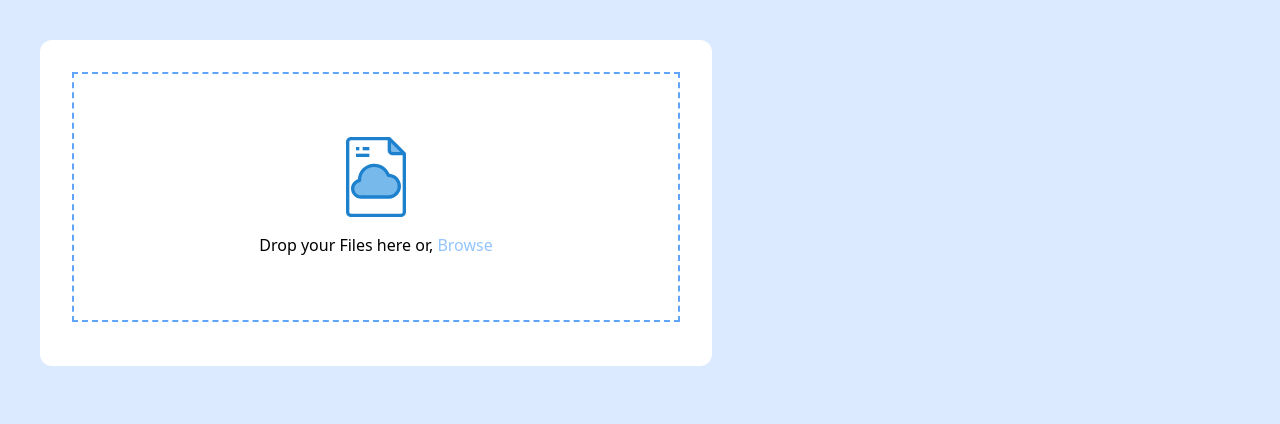
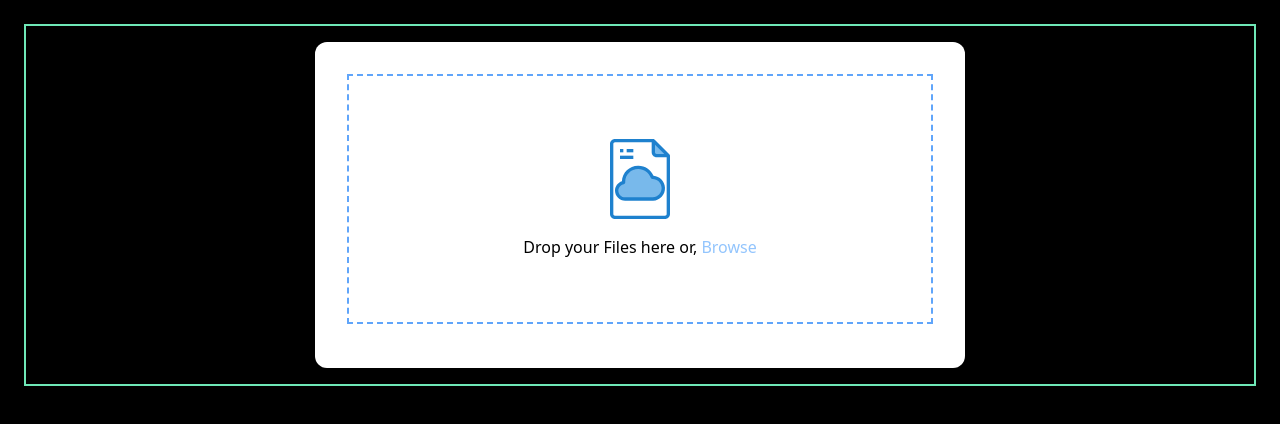
Before and after one commit to Ammar312/file-sharing, a React (Vite) app in the folder web/: page / in a window 1280 px wide. Shown: the top 424 px of the page. Built offline with nearby package versions, Linux system fonts and the light colour scheme.

Commit message:
making ui of frontpage

```diff
--- a/web/src/App.jsx
+++ b/web/src/App.jsx
@@ -2,7 +2,7 @@ import Upload from "./components/Upload";
 
 export default function App() {
   return (
-    <div className=" bg-blue-100 min-h-screen p-6">
+    <div className=" bg-black min-h-screen p-6 ">
       <Upload />
     </div>
   );
--- a/web/src/components/Upload.jsx
+++ b/web/src/components/Upload.jsx
@@ -74,8 +74,8 @@ const Upload = () => {
     });
 
   return (
-    <div>
-      <div className="p-8 bg-white max-w-2xl m-4 rounded-xl">
+    <div className=" flex border-2 border-emerald-300 justify-center items-center">
+      <div className="p-8 bg-white w-[650px] m-4 rounded-xl">
         <div
           className="  border-blue-400 border-2 border-dashed flex flex-col items-center justify-center gap-4 min-h-[250px] mb-3"
           {...getRootProps()}
```
Also changed, not shown: 1 other file (tests, documents, lock files or other folders).
